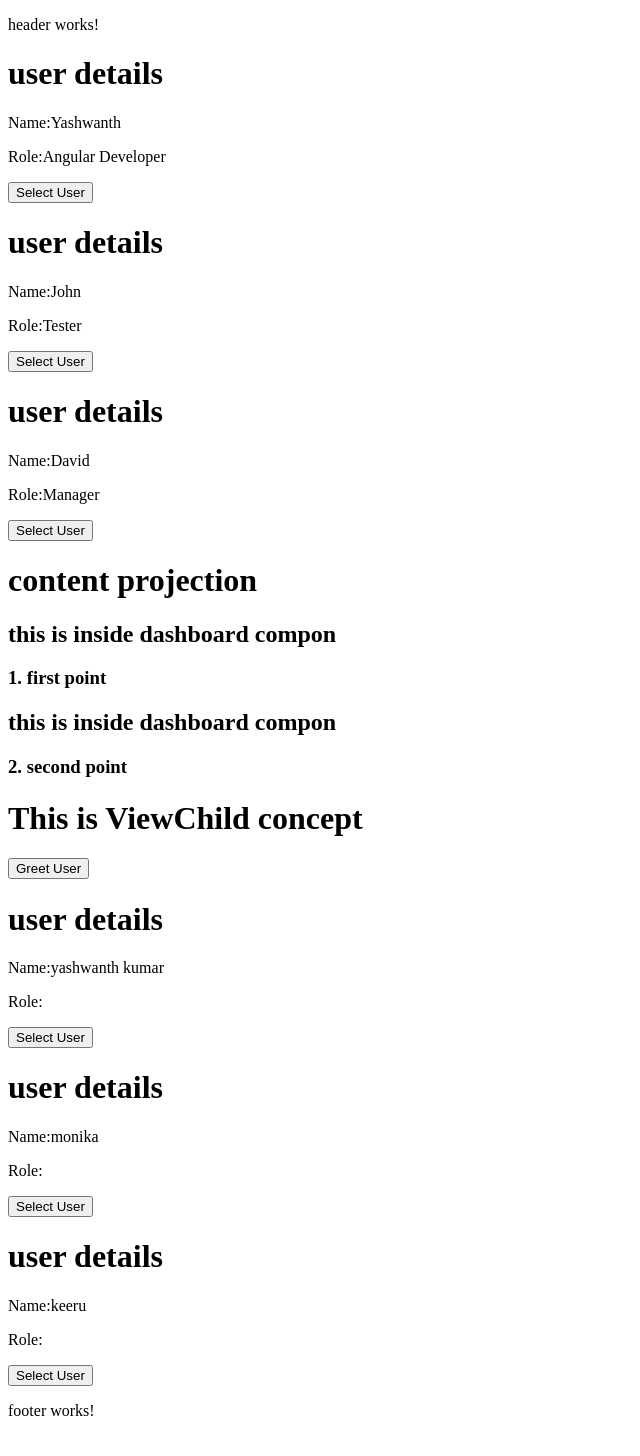
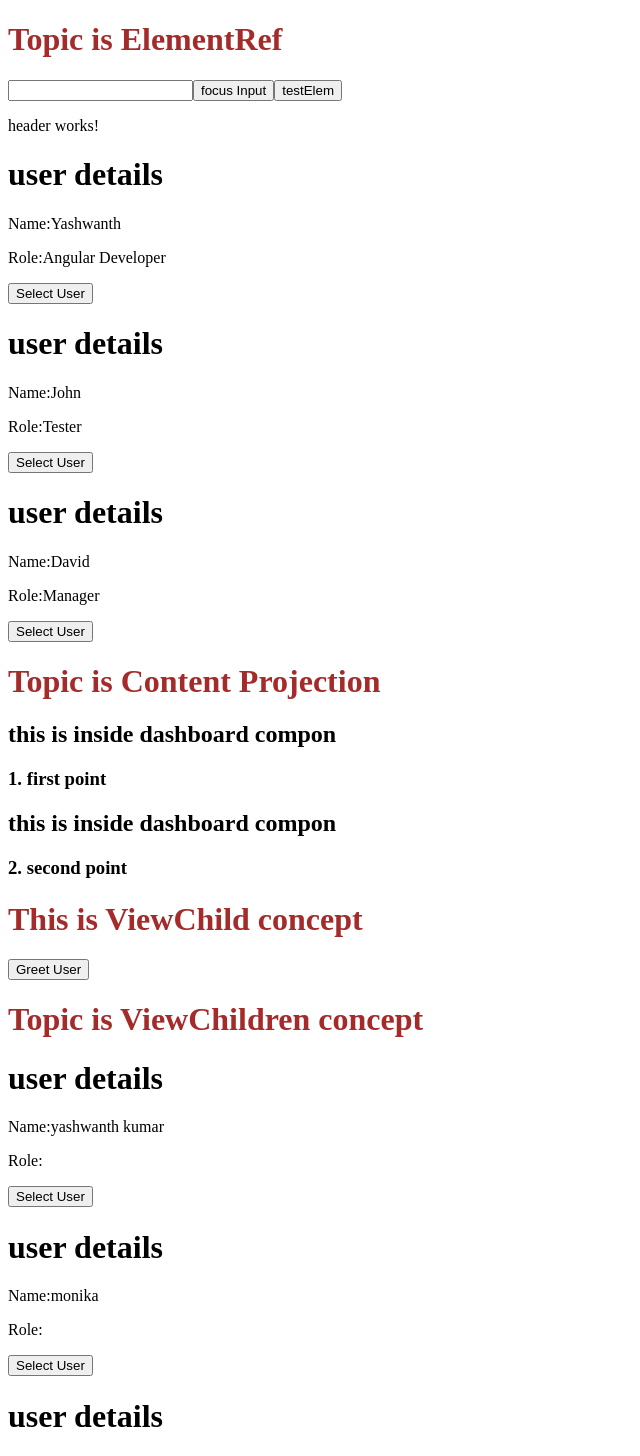
Before and after one commit to yashwanthk8/AngularPractice, an Angular app: page / in a window 1280 px wide. Shown: the top 1456 px of the page, without its empty margins (0-640 px from the left). Built offline with nearby package versions, Linux system fonts and the light colour scheme.

Commit message:
feat(ElementRef): it's like direct interacting with DOM

```diff
--- a/src/app/app.routes.ts
+++ b/src/app/app.routes.ts
@@ -1,3 +1,5 @@
 import { Routes } from '@angular/router';
 
-export const routes: Routes = [];
+export const routes: Routes = [
+
+];
--- a/src/app/dashboard/dashboard.component.html
+++ b/src/app/dashboard/dashboard.component.html
@@ -1,3 +1,10 @@
+
+<h1 style="color: brown;">Topic is ElementRef</h1>
+<input #nameInput>
+<button (click)="focusInput()">focus Input</button>
+
+<button (click)="printValue()">testElem</button>
+
 <app-header></app-header>
 @for (user of users; track user.userName){
   <app-user [userName]="user.userName" [role]="user.role"
@@ -7,7 +14,7 @@
   <h2>Selected User: {{ selectedUser }}</h2>
 }
 
-<h1>content projection</h1>
+<h1 style="color: brown;">Topic is Content Projection</h1>
 
 <app-card>
   <h2>this is inside dashboard compon</h2>
@@ -19,14 +26,20 @@
   <h3>2. second point</h3>
 </app-card>
 
-<h1>This is ViewChild concept</h1>
+<h1 style="color: brown;">This is ViewChild concept</h1>
 
 <button (click)="callGreet()">
   Greet User
 </button>
 
+<h1 style="color: brown;">Topic is ViewChildren concept</h1>
+
 <app-user [userName]="'yashwanth kumar'"></app-user>
 <app-user [userName]="'monika'"></app-user>
 <app-user [userName]="'keeru'"></app-user>
+
+<h1 style="color: brown;">Topic is ElementRef</h1>
+
+
 <app-footer>
 </app-footer>
--- a/src/app/dashboard/dashboard.component.ts
+++ b/src/app/dashboard/dashboard.component.ts
@@ -1,4 +1,4 @@
-import { Component, QueryList, ViewChild, ViewChildren } from '@angular/core';
+import { Component, ElementRef, QueryList, ViewChild, ViewChildren } from '@angular/core';
 import { RouterOutlet } from '@angular/router';
 import { UserComponent } from './user/user.component';
 import { HeaderComponent } from './header/header.component';
@@ -11,6 +11,21 @@ import {CardComponent} from './card/card.component';
   styleUrl: './dashboard.component.css'
 })
 export class DashboardComponent {
+
+
+
+  @ViewChild('nameInput')
+  nameInput!:ElementRef;
+
+  printValue() {
+  console.log(this.nameInput.nativeElement.value);
+}
+
+  focusInput()
+  {
+    this.nameInput.nativeElement.focus();
+  }
+
 @ViewChild(UserComponent) userComponent!: UserComponent;
 
 @ViewChildren(UserComponent) users1!: QueryList<UserComponent>;
```
